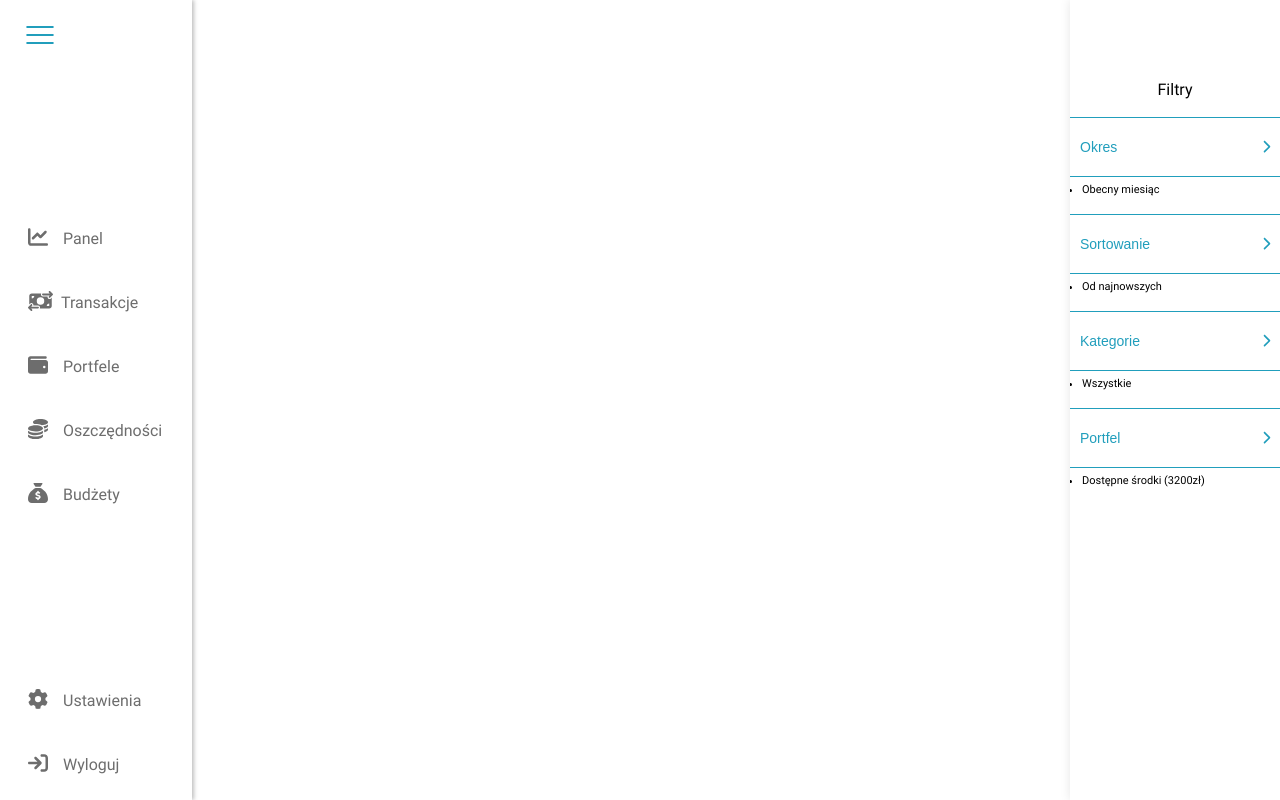
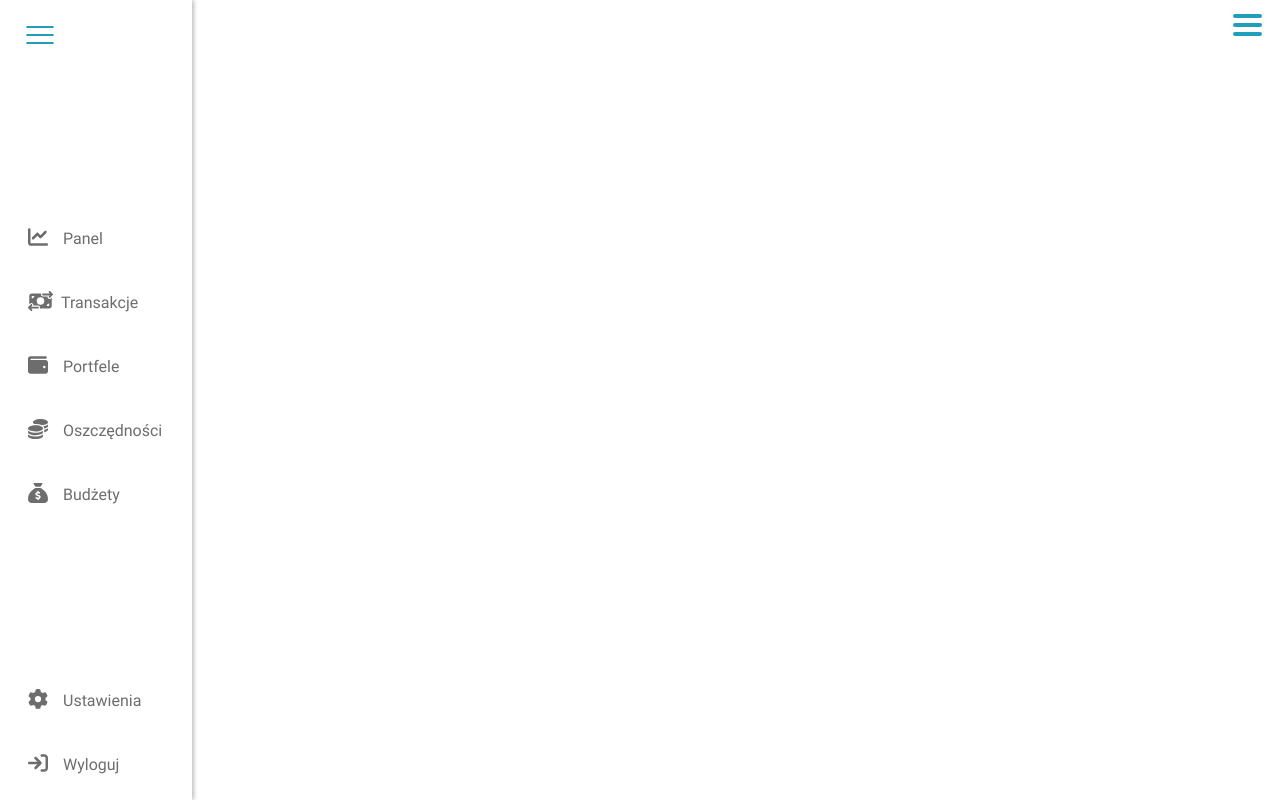
Before and after one commit to JaqoobM/portfeliks, a React (Create React App) app in the folder frontend/: page /transakcje in a window 1280 px wide. Built offline with nearby package versions, Linux system fonts and the light colour scheme.

Commit message:
Added burger menu animation

```diff
--- a/frontend/src/components/Transactions/Transactions.js
+++ b/frontend/src/components/Transactions/Transactions.js
@@ -8,8 +8,26 @@ import {
 	faPlus,
 	faChevronRight,
 } from '@fortawesome/free-solid-svg-icons';
+import { useEffect } from 'react';
 
 function Transactions() {
+	let filterBtn;
+	let filterBar1
+	let filterBar2
+	let filterBar3
+
+	useEffect(() => {
+		filterBtn = document.querySelector('#transactionsFilters');
+		filterBar1 = document.querySelector('#filterBar1');
+		filterBar2 = document.querySelector('#filterBar2');
+		filterBar3 = document.querySelector('#filterBar3');
+	});
+	const filtersHandler = () => {
+		filterBtn?.classList.toggle('filters-activated');
+		filterBar1?.classList.toggle('filter-bar1-x')
+		filterBar2?.classList.toggle('filter-bar2-x')
+		filterBar3?.classList.toggle('filter-bar3-x')
+	};
 	return (
 		<>
 			<Navigation />
@@ -28,12 +46,6 @@ function Transactions() {
 						<FontAwesomeIcon icon={faMagnifyingGlass} />
 					</span>
 				</div>
-
-				<button className='top-bar-app__burger-btn' type='button'>
-					<span className='top-bar-app__burger-bar'></span>
-					<span className='top-bar-app__burger-bar'></span>
-					<span className='top-bar-app__burger-bar'></span>
-				</button>
 			</div>
 
 			<div className='transaction-btns'>
@@ -62,7 +74,16 @@ function Transactions() {
 				</button>
 			</div>
 
-			<div className='transactions-filters'>
+			<button
+				className='top-bar-app__burger-btn'
+				type='button'
+				onClick={filtersHandler}>
+					<span id='filterBar1' className='top-bar-app__burger-bar top-bar-app__burger-bar1'></span>
+					<span id='filterBar2' className='top-bar-app__burger-bar top-bar-app__burger-bar2'></span>
+					<span id='filterBar3' className='top-bar-app__burger-bar top-bar-app__burger-bar3'></span>
+			</button>
+
+			<div id='transactionsFilters' className='transactions-filters'>
 				<span className='transactions-filters__title'>Filtry</span>
 
 				<button
--- a/frontend/src/components/Transactions/Transactions.scss
+++ b/frontend/src/components/Transactions/Transactions.scss
@@ -14,6 +14,7 @@
 	&__input-box {
 		width: 100%;
 		position: relative;
+		margin-right: 6.5rem;
 	}
 
 	&__input {
@@ -50,23 +51,49 @@
 	}
 
 	&__burger-btn {
+		position: fixed;
+		right: 0;
+		top: 0.6rem;
 		margin-left: 1rem;
 		margin-right: 1rem;
 		padding: 0.8rem;
 		width: 4.5rem;
-		height: 3.5rem;
+		height: 3.8rem;
 		display: flex;
 		flex-direction: column;
 		justify-content: space-between;
 		background: none;
 		border: none;
 		color: colors.$black;
+		z-index: 10000;
 	}
 
 	&__burger-bar {
 		width: 100%;
-		border: 0.1rem solid;
+		border: 0.2rem solid colors.$blue;
+		border-radius: 1rem;
+		transition: transform 0.2s, opacity 0.2s;
 	}
+
+	&__burger-bar1 {
+		transform-origin: top left;
+	}
+
+	&__burger-bar3 {
+		transform-origin: bottom left;
+	}
+}
+
+.filter-bar1-x {
+	transform: rotate(41deg);
+}
+
+.filter-bar2-x {
+	opacity: 0;
+}
+
+.filter-bar3-x {
+	transform: rotate(-40deg);
 }
 
 // BOTTOM BUTTONS
@@ -120,11 +147,12 @@
 	right: 0;
 	width: 21rem;
 	background-color: colors.$white;
-	box-shadow: 0 0 1rem rgba(0, 0, 0, 0.1);
 	display: flex;
 	flex-direction: column;
 	align-items: center;
 	overflow: scroll;
+	transform: translateX(100%);
+	transition: transform 0.2s, box-shadow 0.2s;
 
 	&__title {
 		margin-top: 8rem;
@@ -164,6 +192,11 @@
 	}
 }
 
+.filters-activated {
+	transform: translateX(0);
+	box-shadow: 0 0 1rem rgba(0, 0, 0, 0.1);
+}
+
 @media (min-width: 992px) {
 	.top-bar-app {
 		display: none;
```
